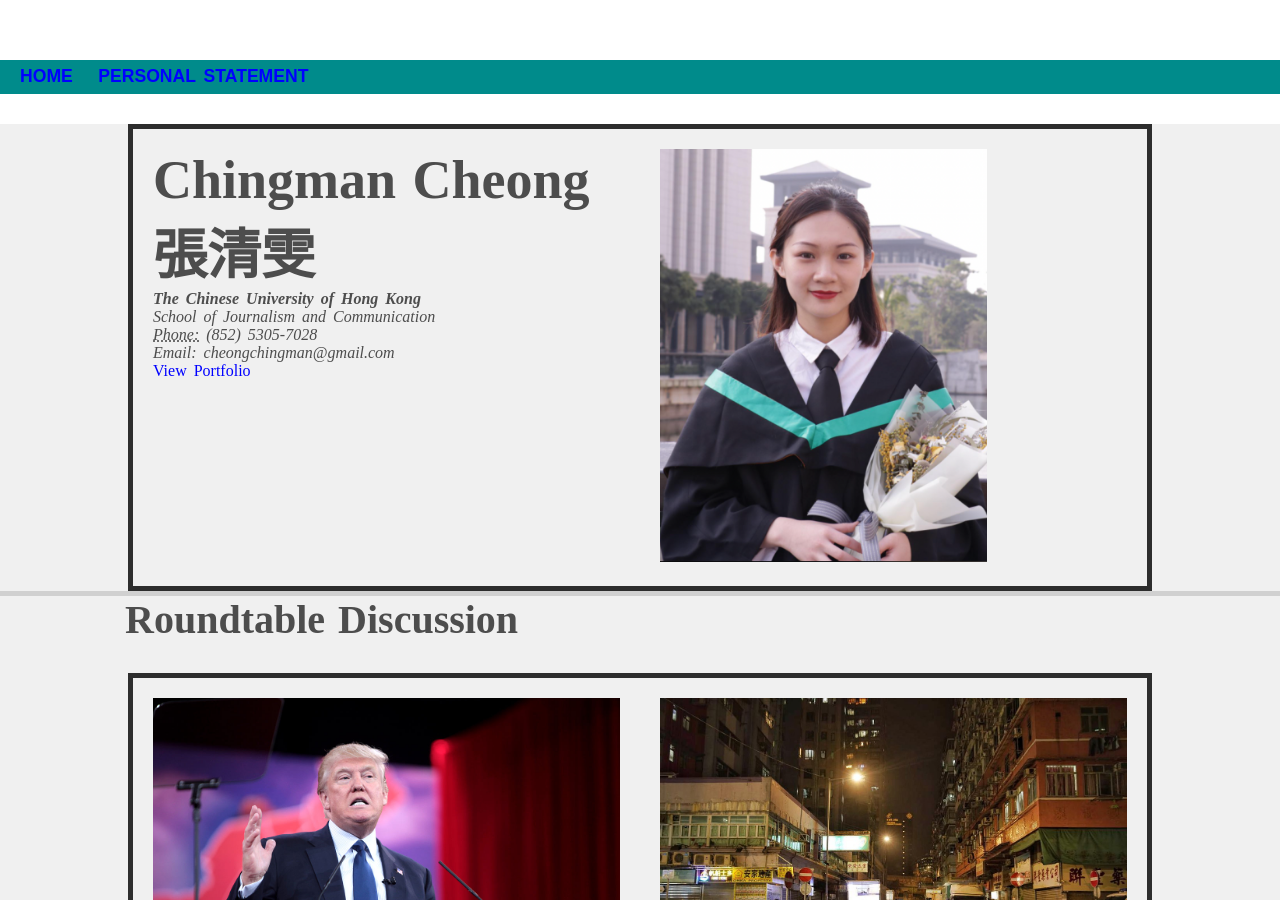
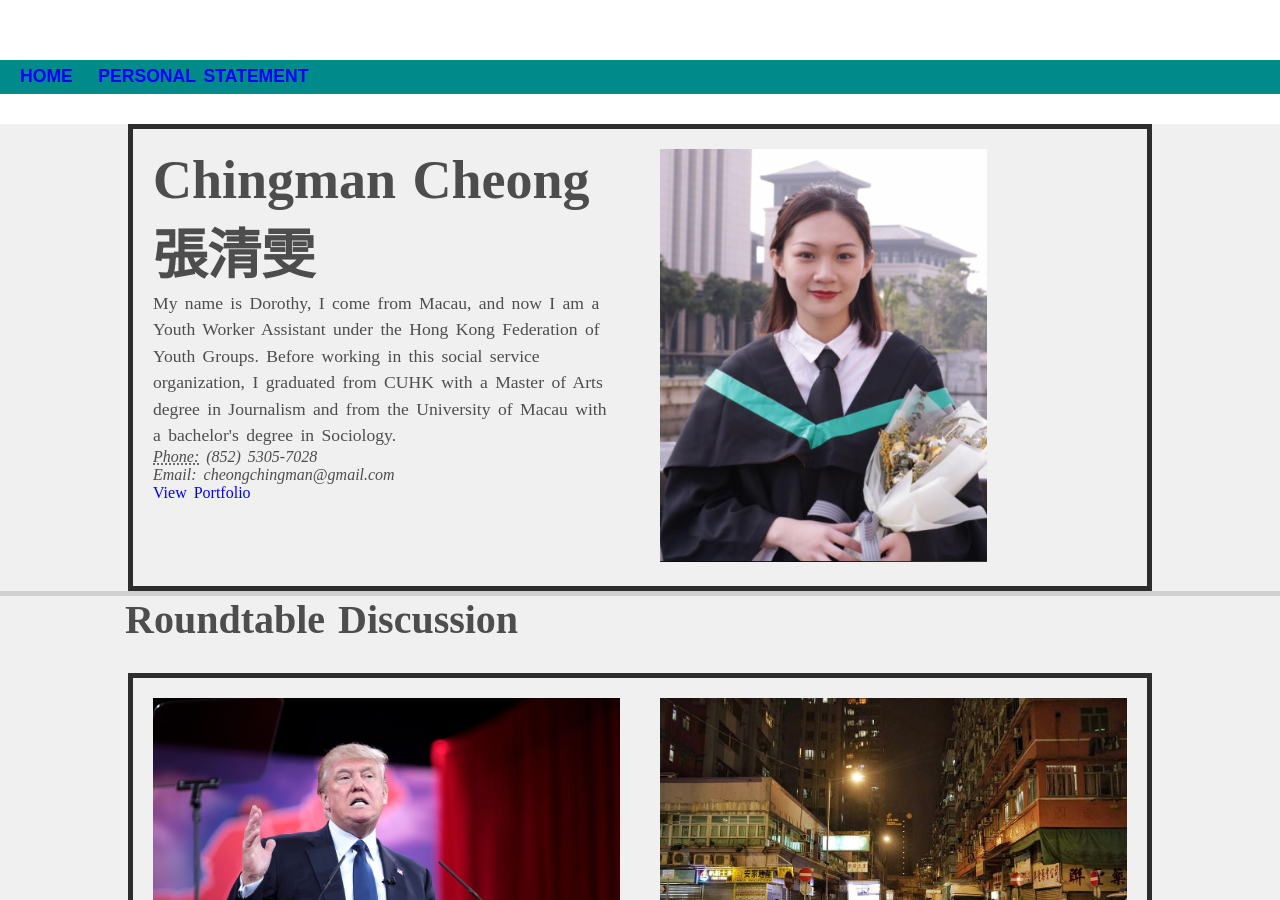
Before and after one commit to son520804/dorothy_portfolio, a Jekyll site: the page built from index.html, in a window 1280 px wide and 900 px high. Built offline with Jekyll 4.4.1, drawn with Linux system fonts in a browser that asks for light colours.

Commit message:
portfolio creation

```diff
--- a/index.html
+++ b/index.html
@@ -44,9 +44,9 @@ title: Chingman's Portfolio
 		<div class="morewhite" id="section1"><div class="flex-container">
 			<div class="left-content">
 				<h1>Chingman Cheong 張清雯</h1>
+				<p>My name is Dorothy, I come from Macau, and now I am a Youth Worker Assistant under the Hong Kong Federation of Youth Groups. Before working in this social service organization, I graduated from CUHK with a Master of Arts degree in Journalism and from the University of Macau with a bachelor's degree in Sociology.</p>
 				<address>
-					<strong>The Chinese University of Hong Kong</strong><br>
-					School of Journalism and Communication<br>
+
 					<abbr title="phone">Phone:</abbr> (852) 5305-7028<br>
 					<span class="obfuscate">Email: cheongchingman@gmail.com</span>
 				</address>
```
